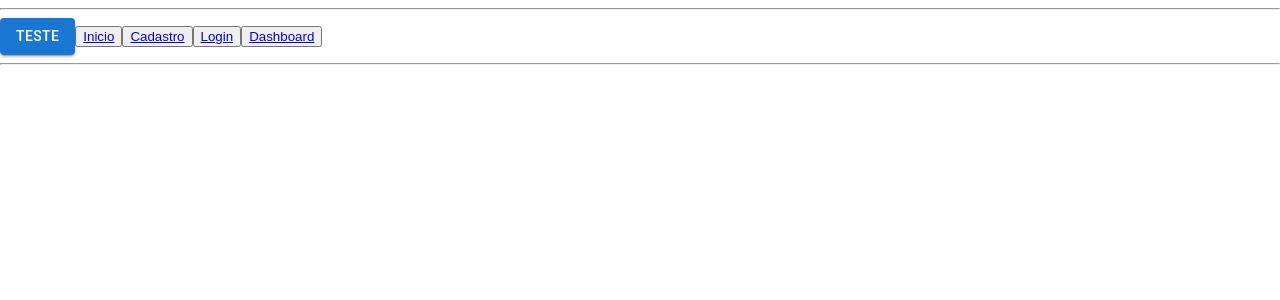
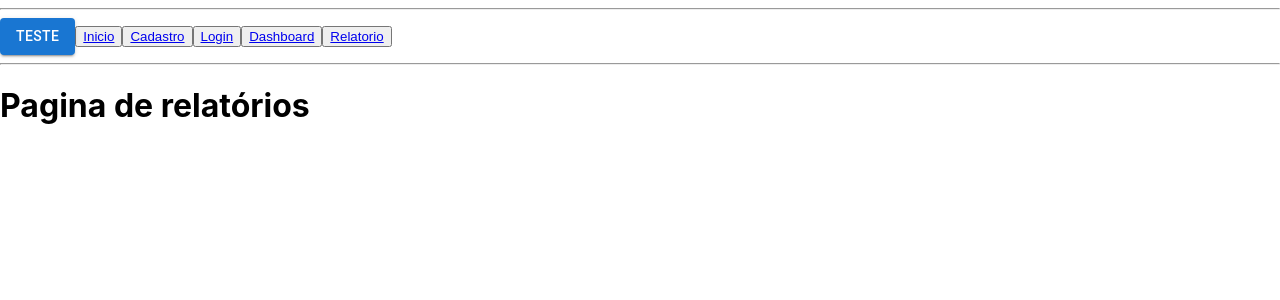
Before and after one commit to iwtrainingbr/carrinho-virtual-app, a React (Create React App) app: page /relatorio in a window 1280 px wide. Shown: the top 300 px of the page. Built offline with nearby package versions, Linux system fonts and the light colour scheme.

Commit message:
adicionando pagina relatorio

```diff
--- a/src/App.js
+++ b/src/App.js
@@ -3,6 +3,7 @@ import Register from "./pages/Register";
 import Dashboard from "./pages/Dashboard";
 import Login from "./pages/Login";
 import Counter from "./pages/Counter";
+import Report from "./pages/Report";
 import Navbar from "./components/Navbar";
 import {BrowserRouter, Switch, Route} from "react-router-dom";
 
@@ -17,6 +18,7 @@ export default function App() {
         <Route exact path="/cadastro" component={Register} />
         <Route exact path="/dashboard" component={Dashboard} />
         <Route exact path="/contador" component={Counter} />
+          <Route exact path="/relatorio" component={Report} />
       </Switch>
     </BrowserRouter>
   );
--- a/src/components/Navbar/index.js
+++ b/src/components/Navbar/index.js
@@ -18,6 +18,9 @@ export default function Navbar() {
         <button className="btn btn-outline-danger">
           <Link to="/dashboard">Dashboard</Link>
         </button>
+      <button className="btn btn-outline-danger">
+        <Link to="/relatorio">Relatorio</Link>
+      </button>
       <hr/>
     </div>
   )
--- /dev/null
+++ b/src/pages/Report/index.js
@@ -0,0 +1,7 @@
+export default function Report() {
+    return (
+        <div>
+            <h1>Pagina de relatórios</h1>
+        </div>
+    );
+}
```
Also changed, not shown: 1 other file (tests, documents, lock files or other folders).
